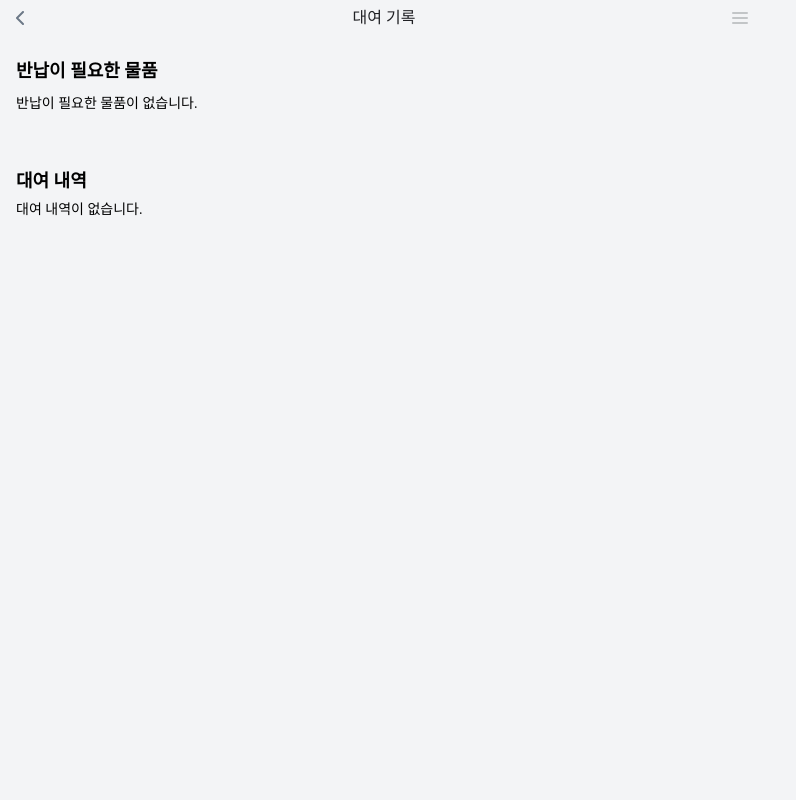
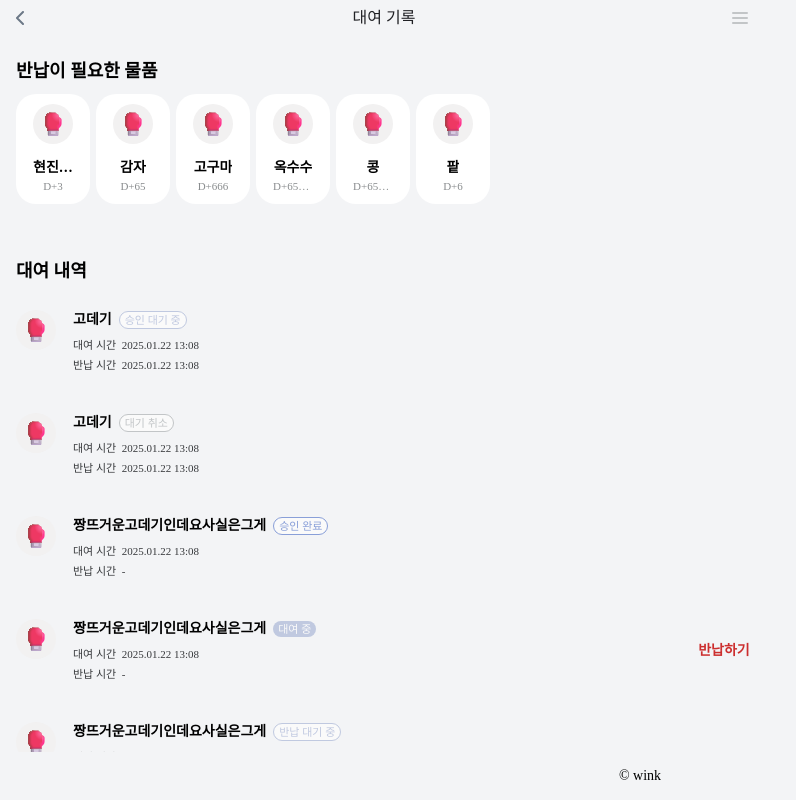
Before and after one commit to billilge/frontend, a Next.js app: page /mobile/history in a window 1280 px wide. Shown: the top 800 px of the page, without its empty margins (0-796 px from the left). Built offline with nearby package versions, Linux system fonts and the light colour scheme.

Commit message:
feat: 대여 기록 페이지 구현

```diff
--- a/src/app/mobile/history/_components/RentalItem/index.tsx
+++ b/src/app/mobile/history/_components/RentalItem/index.tsx
@@ -1,4 +1,5 @@
 import Image from 'next/image';
+import StatusBadge from '@/app/mobile/history/_components/StatusBadge';
 
 interface RentalItemProps {
   item: { itemName: string; imageUrl: string };
@@ -15,8 +16,8 @@ export default function RentalItem({
 }: RentalItemProps) {
   return (
     <div className="flex w-full items-center justify-between py-5">
-      <div className="flex gap-[17px]">
-        <div className="flex aspect-square items-center justify-center rounded-full bg-gray-tertiary p-1">
+      <div className="flex items-start gap-[17px]">
+        <div className="flex h-[40px] w-[40px] items-center justify-center rounded-full bg-gray-tertiary p-1">
           <Image
             width={26}
             height={26}
@@ -25,25 +26,22 @@ export default function RentalItem({
           />
         </div>
         <div className="flex flex-col gap-[7px]">
-          <div className="flex gap-[7px]">
-            <div className="max-w-40 truncate text-body-2-normal_semi font-semibold">
+          <div className="flex w-full items-center gap-[7px]">
+            <div className="overflow-hidden text-ellipsis whitespace-nowrap text-body-2-normal_semi font-semibold">
               {item.itemName}
             </div>
-            <div className="text-body-2-normal_semi font-semibold">
-              {rentalStatus}
-            </div>
+            <StatusBadge status={rentalStatus} />
           </div>
           <div className="flex flex-col gap-1 text-caption-2_midi text-gray-primary">
             <div>대여 시간 &nbsp;{rentAt !== '' ? rentAt : '-'}</div>
             <div>반납 시간 &nbsp;{returnAt !== '' ? returnAt : '-'}</div>
           </div>
         </div>
-        <div />
       </div>
 
-      <div className="flex flex-col items-center">
+      <div className="flex min-w-14 flex-shrink-0 flex-col items-center">
         {rentalStatus === 'RENTAL' && (
-          <div className="cursor-pointer py-2.5 text-body-2-normal_semi font-semibold text-warning">
+          <div className="py-2.5 text-body-2-normal_semi font-semibold text-warning">
             반납하기
           </div>
         )}
--- a/src/app/mobile/history/page.tsx
+++ b/src/app/mobile/history/page.tsx
@@ -6,6 +6,8 @@ import Header from '@/components/mobile/Header';
 // import useDropdown from '@/hooks/useDropdown';
 import ReturnItem from '@/app/mobile/history/_components/ReturnItem';
 import RentalItem from '@/app/mobile/history/_components/RentalItem';
+import Alert from '@/components/mobile/Alert';
+import IconNoReturn from '../../../../public/assets/icon-no-return.svg';
 
 export default function Mobile() {
   // const dropdownActions = [
@@ -17,62 +19,120 @@ export default function Mobile() {
   // const { showDropdown, hideDropdown, isDropdownVisible } = useDropdown();
 
   const returnItemDummy = [
-    // { name: '현진이의 감자', url: '/assets/test.svg', dayCount: 3 },
-    // { name: '감자', url: '/assets/test.svg', dayCount: 65 },
-    // { name: '고구마', url: '/assets/test.svg', dayCount: 666 },
-    // { name: '옥수수', url: '/assets/test.svg', dayCount: 656565 },
-    // { name: '콩', url: '/assets/test.svg', dayCount: 6566656 },
-    // { name: '팥', url: '/assets/test.svg', dayCount: 6 },
+    { name: '현진이의 감자', url: '/assets/icon-test.svg', dayCount: 3 },
+    { name: '감자', url: '/assets/icon-test.svg', dayCount: 65 },
+    { name: '고구마', url: '/assets/icon-test.svg', dayCount: 666 },
+    { name: '옥수수', url: '/assets/icon-test.svg', dayCount: 656565 },
+    { name: '콩', url: '/assets/icon-test.svg', dayCount: 6566656 },
+    { name: '팥', url: '/assets/icon-test.svg', dayCount: 6 },
   ];
 
   const rentalItemDummy = [
-    // {
-    //   rentalHistoryId: 1,
-    //   member: {
-    //     name: '황수민',
-    //     studentId: '20213102',
-    //   },
-    //   item: {
-    //     itemName: '고데기',
-    //     imageUrl: '/assets/test.svg',
-    //   },
-    //   rentAt: '2025.01.22 13:08',
-    //   returnedAt: '2025.01.22 13:08',
-    //   rentalStatus: 'PENDING',
-    // },
-    // {
-    //   rentalHistoryId: 2,
-    //   member: {
-    //     name: '황수민',
-    //     studentId: '20213102',
-    //   },
-    //   item: {
-    //     itemName: '고데기',
-    //     imageUrl: '/assets/test.svg',
-    //   },
-    //   rentAt: '2025.01.22 13:08',
-    //   returnedAt: '2025.01.22 13:08',
-    //   rentalStatus: 'PENDING',
-    // },
-    // {
-    //   rentalHistoryId: 3,
-    //   member: {
-    //     name: '황수민',
-    //     studentId: '20213102',
-    //   },
-    //   item: {
-    //     itemName: '짱뜨거운고데기인데요사실은그게',
-    //     imageUrl: '/assets/test.svg',
-    //   },
-    //   rentAt: '2025.01.22 13:08',
-    //   returnedAt: '',
-    //   rentalStatus: 'RENTAL',
-    // },
+    {
+      rentalHistoryId: 1,
+      member: {
+        name: '황수민',
+        studentId: '20213102',
+      },
+      item: {
+        itemName: '고데기',
+        imageUrl: '/assets/icon-test.svg',
+      },
+      rentAt: '2025.01.22 13:08',
+      returnedAt: '2025.01.22 13:08',
+      rentalStatus: 'PENDING',
+    },
+    {
+      rentalHistoryId: 2,
+      member: {
+        name: '황수민',
+        studentId: '20213102',
+      },
+      item: {
+        itemName: '고데기',
+        imageUrl: '/assets/icon-test.svg',
+      },
+      rentAt: '2025.01.22 13:08',
+      returnedAt: '2025.01.22 13:08',
+      rentalStatus: 'CANCEL',
+    },
+    {
+      rentalHistoryId: 3,
+      member: {
+        name: '황수민',
+        studentId: '20213102',
+      },
+      item: {
+        itemName: '짱뜨거운고데기인데요사실은그게',
+        imageUrl: '/assets/icon-test.svg',
+      },
+      rentAt: '2025.01.22 13:08',
+      returnedAt: '',
+      rentalStatus: 'CONFIRMED',
+    },
+    {
+      rentalHistoryId: 4,
+      member: {
+        name: '황수민',
+        studentId: '20213102',
+      },
+      item: {
+        itemName: '짱뜨거운고데기인데요사실은그게',
+        imageUrl: '/assets/icon-test.svg',
+      },
+      rentAt: '2025.01.22 13:08',
+      returnedAt: '',
+      rentalStatus: 'RENTAL',
+    },
+    {
+      rentalHistoryId: 5,
+      member: {
+        name: '황수민',
+        studentId: '20213102',
+      },
+      item: {
+        itemName: '짱뜨거운고데기인데요사실은그게',
+        imageUrl: '/assets/icon-test.svg',
+      },
+      rentAt: '2025.01.22 13:08',
+      returnedAt: '',
+      rentalStatus: 'RETURN_PENDING',
+    },
+    {
+      rentalHistoryId: 6,
+      member: {
+        name: '황수민',
+        studentId: '20213102',
+      },
+      item: {
+        itemName: '짱뜨거운고데기인데요사실은그게',
+        imageUrl: '/assets/icon-test.svg',
+      },
+      rentAt: '2025.01.22 13:08',
+      returnedAt: '',
+      rentalStatus: 'RETURN_CONFIRMED',
+    },
+    {
+      rentalHistoryId: 7,
+      member: {
+        name: '황수민',
+        studentId: '20213102',
+      },
+      item: {
+        itemName: '짱뜨거운고데기인데요사실은그게',
+        imageUrl: '/assets/icon-test.svg',
+      },
+      rentAt: '2025.01.22 13:08',
+      returnedAt: '',
+      rentalStatus: 'RETURNED',
+    },
   ];
 
   return (
     <MobileLayout>
       <Header title="대여 기록" menu />
+
+      <div className="relative h-full">
         <div className="pb-1.5 pl-4 pt-[22px] text-heading-4_M font-semibold">
           반납이 필요한 물품
         </div>
@@ -87,16 +147,17 @@ export default function Mobile() {
               />
             ))
           ) : (
-          <div className="text-body-2-normal_semi font-medium">
+            <div className="flex h-[107px] w-full flex-col items-center justify-center gap-3">
+              <IconNoReturn />
+              <div className="text-body-2-normal_semi font-medium text-gray-secondary">
                 반납이 필요한 물품이 없습니다.
+              </div>
             </div>
           )}
         </div>
 
-      <div className="px-4">
-        <div className="pb-1.5 pt-[50px] text-heading-4_M font-semibold">
-          대여 내역
-        </div>
+        <section className="px-4 pb-12 pt-[50px]">
+          <div className="pb-1.5 text-heading-4_M font-semibold">대여 내역</div>
           {rentalItemDummy.length > 0 ? (
             rentalItemDummy.map((item) => (
               <RentalItem
@@ -108,11 +169,22 @@ export default function Mobile() {
               />
             ))
           ) : (
-          <div className="text-body-2-normal_semi font-medium">
+            <div className="flex h-full flex-col items-center justify-center">
+              <div className="text-body-2-normal_semi font-medium text-gray-secondary">
                 대여 내역이 없습니다.
               </div>
+            </div>
           )}
-      </div>
+        </section>
+        {/* <Alert */}
+        {/*  content="해당 물품을 반납 하시겠습니까?" */}
+        {/*  ctaButtonText="반납하기" */}
+        {/*  otherButtonText="취소하기" */}
+        {/*  isMainColor // CTA 버튼을 메인 컬러로 */}
+        {/*  onClickCta={() => console.log('반납하기 버튼 클릭')} */}
+        {/*  onClickOther={() => console.log('취소하기 버튼 클릭')} */}
+        {/* /> */}
+
         {/* <Dropdown */}
         {/*  actions={dropdownActions} */}
         {/*  isVisible={isDropdownVisible} */}
@@ -125,6 +197,10 @@ export default function Mobile() {
         {/* <button type="button" onClick={hideDropdown}> */}
         {/*  닫기 */}
         {/* </button> */}
+        <div className="fixed bottom-0 left-0 right-0 flex h-12 items-center justify-center bg-[#F3F4F6]">
+          <div className="text-body-2-normal_medi">© wink</div>
+        </div>
+      </div>
     </MobileLayout>
   );
 }
```
Also changed, not shown: public/assets/icon-no-return.svg (added), public/assets/icon-test.svg (renamed from public/assets/test.svg). Lines whose indentation alone changed are shown as unchanged.
